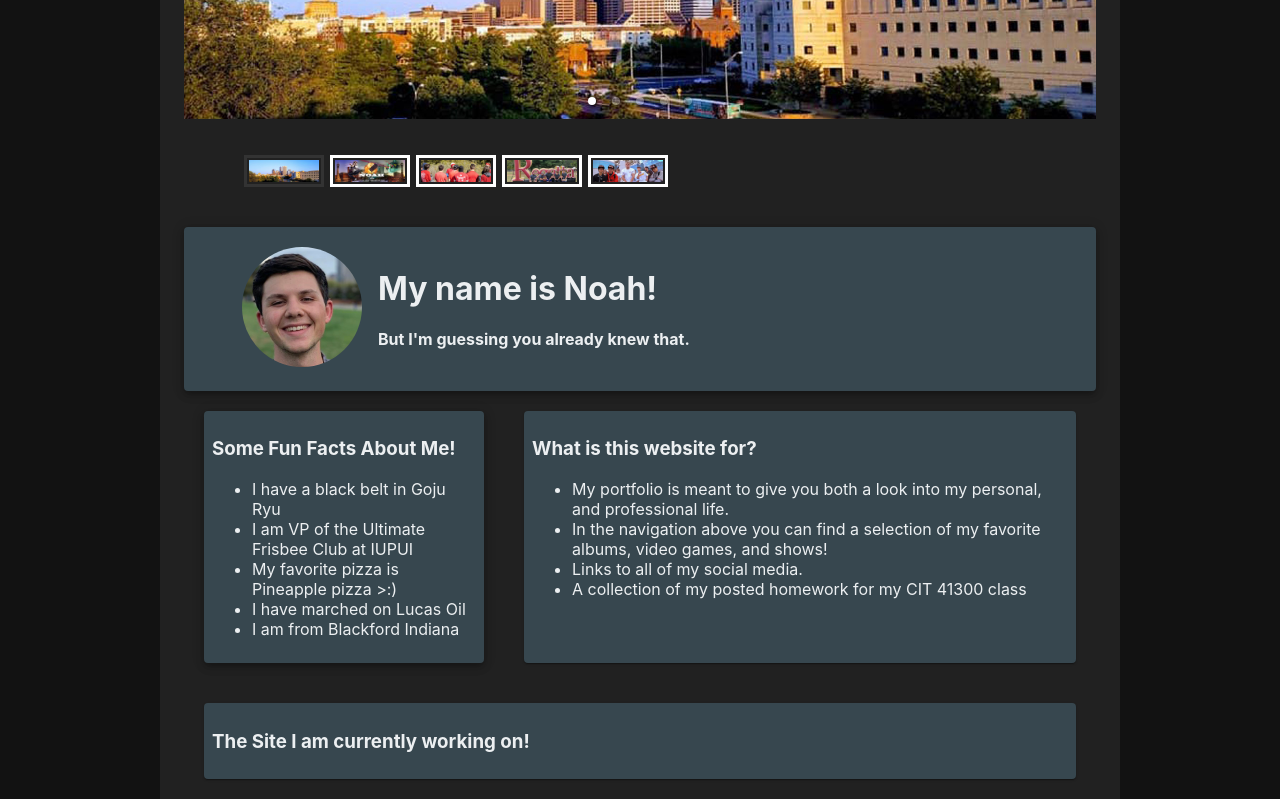
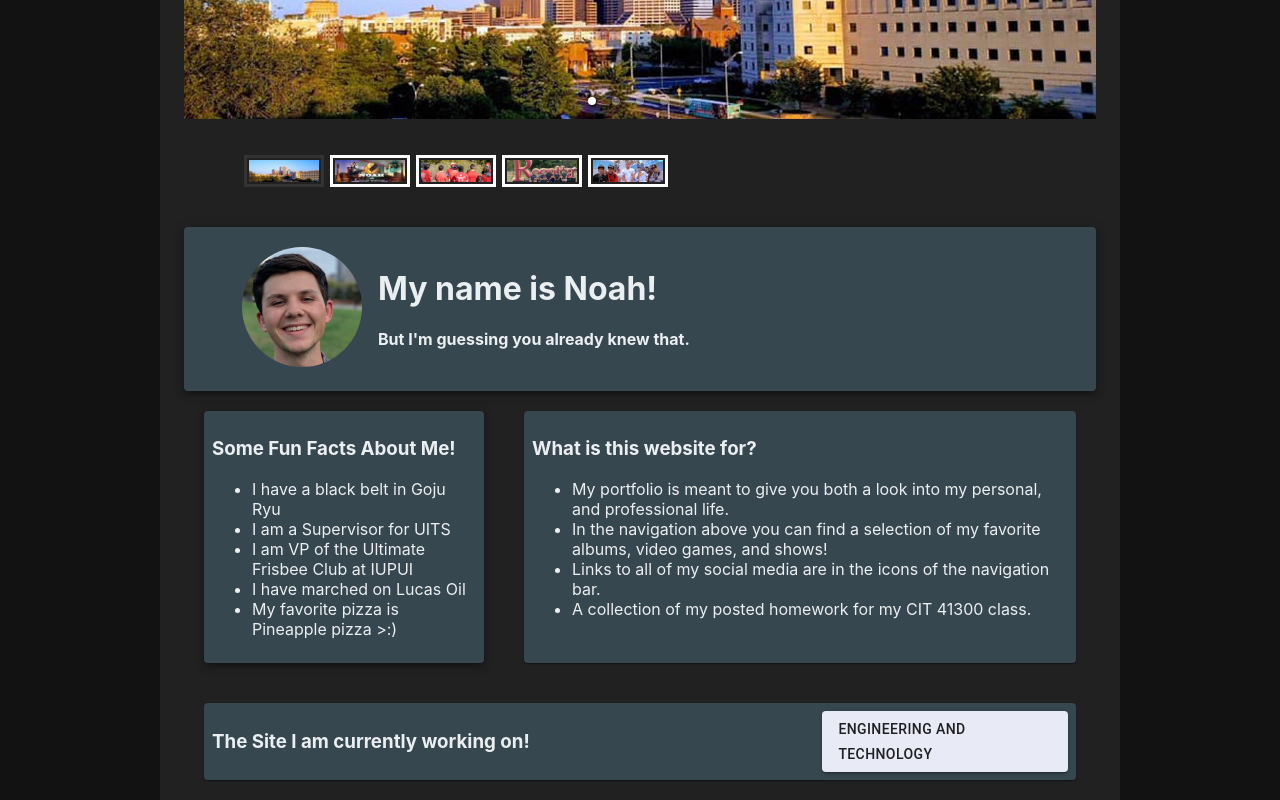
Before and after one commit to spideyguy99/Portfolio, a React (Create React App) app: page / in a window 1280 px wide. Shown: the part 301-1101 px from the top of the page. Built offline with nearby package versions, Linux system fonts and the light colour scheme.

Commit message:
Homework 4 added to data
added link to ET website and Codepen

```diff
--- a/src/Components/AboutMe/mediaHome.js
+++ b/src/Components/AboutMe/mediaHome.js
@@ -4,6 +4,7 @@ import React from 'react';
 import { makeStyles } from '@material-ui/core/styles';
 import Paper from '@material-ui/core/Paper';
 import Avatar from '@material-ui/core/Avatar';
+import Button from "@material-ui/core/Button";
 
 //pages
 import Carousel from './Carousel';
@@ -71,10 +72,10 @@ export default function MediaCard() {
                     </div>
                     <ul>
                         <li>I have a black belt in Goju Ryu</li>
+                        <li>I am a Supervisor for UITS</li>
                         <li>I am VP of the Ultimate Frisbee Club at IUPUI</li>
+                        <li>I have marched on Lucas Oil</li>
                         <li>My favorite pizza is Pineapple pizza >:)</li>
-                        <li>I have marched on Lucas Oil</li>
-                        <li>I am from Blackford Indiana</li>
                     </ul>
                 </Paper>
                 <Paper className={classes.cardpaper}>
@@ -83,16 +84,24 @@ export default function MediaCard() {
                         <ul>
                             <li>My portfolio is meant to give you both a look into my personal, and professional life.</li>
                             <li>In the navigation above you can find a selection of my favorite albums, video games, and shows!</li>
-                            <li>Links to all of my social media.</li>
-                            <li>A collection of my posted homework for my CIT 41300 class</li>
+                            <li>Links to all of my social media are in the icons of the navigation bar.</li>
+                            <li>A collection of my posted homework for my CIT 41300 class.</li>
                         </ul>
                     </div>
                 </Paper>
             </div>
-            <Paper className={classes.cardpaper}>
-                <h3>
+            <Paper className={classes.cardpaper} style={{display: "flex"}}>
+                <h3 style={{width: "75%"}}>
                     The Site I am currently working on!
                 </h3>
+                <Button
+                    target={"_blank"}
+                    href={"https://et.iupui.edu/"}
+                    variant={"contained"}
+                    style={{backgroundColor: "#e8eaf6"}}
+                >
+                    Engineering and Technology
+                </Button>
             </Paper>
 
         </div>
--- a/src/Components/Data/HomeworkData.js
+++ b/src/Components/Data/HomeworkData.js
@@ -14,6 +14,11 @@ let Homework413 = [
         name: "Redux Actions",
         subHead: "Homework 3",
         url: "https://gifted-hopper-280c34.netlify.com/"
+    },{
+        id:"4",
+        name: "Loading and Sorting",
+        subHead: "Homework 4",
+        url: "https://epic-panini-97f05b.netlify.com/"
     },
 ];
 
--- a/src/Components/Homework/Home.js
+++ b/src/Components/Homework/Home.js
@@ -1,18 +1,22 @@
 import React from "react";
 import "../../App.css";
 
+//component imports
 import Homework413 from '../Data/HomeworkData';
 import Homework from "./Homework";
+
+//material ui imports
 import Paper from "@material-ui/core/Paper";
 import {makeStyles} from "@material-ui/core/styles";
+import Button from "@material-ui/core/Button";
 
 const useStyles = makeStyles(theme =>({
     cardpaper: {
         backgroundColor: "#37474f",
         color: "#eceff1",
         minWidth: 250,
-        marginLeft: 20,
-        marginRight: 20,
+        marginLeft: 5,
+        marginRight: 5,
         marginBottom: 20,
         padding: 8,
         paddingLeft: 20,
@@ -34,12 +38,21 @@ export default function Home () {
                 Bumber
             </div>
             <Paper className={classes.cardpaper}>
-            <h2>Homework from CIT 41300 - Advanced Commercial Web Development</h2>
-            All homeworks are posted to GitHub, and available to access through Netlify.
-        </Paper>
+                <h2>Homework from CIT 41300 - Advanced Commercial Web Development</h2>
+                All homeworks are posted to GitHub, and available to access through Netlify.
+            </Paper>
             <div style={{display: "flex", flexWrap: "wrap", justifyContent: "space-around"}}>
                 {homework}
             </div>
+            <Paper className={classes.cardpaper} style={{display: "flex"}}>
+                <div style={{width: "85%"}}>
+                    <h2>I also have a CodePen!</h2>
+                    All homeworks are JavaScript, 100 and 200 level classes
+                </div>
+                <Button variant={"contained"} target={"_blank"} href={"https://codepen.io/NFurniss"}>
+                    CodePen
+                </Button>
+            </Paper>
         </div>
     );
 }
--- a/src/Components/Homework/Homework.js
+++ b/src/Components/Homework/Homework.js
@@ -15,8 +15,8 @@ const useStyles = makeStyles(theme =>({
         backgroundColor:"#37474f",
         color: "#eceff1",
         marginBottom: 20,
-        marginLeft: 40,
-        marginRight: 40,
+        marginLeft: 20,
+        marginRight: 20,
         maxWidth: 175,
     },
     action: {
```
